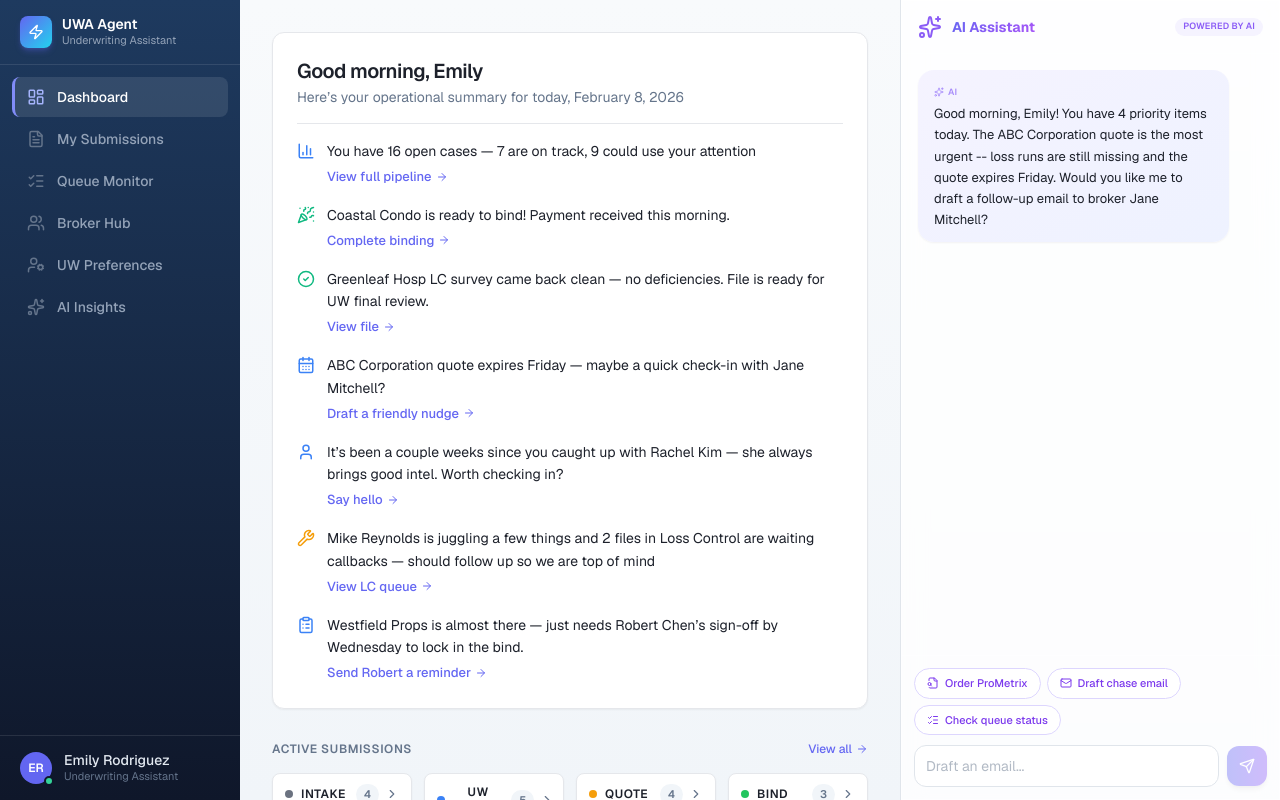
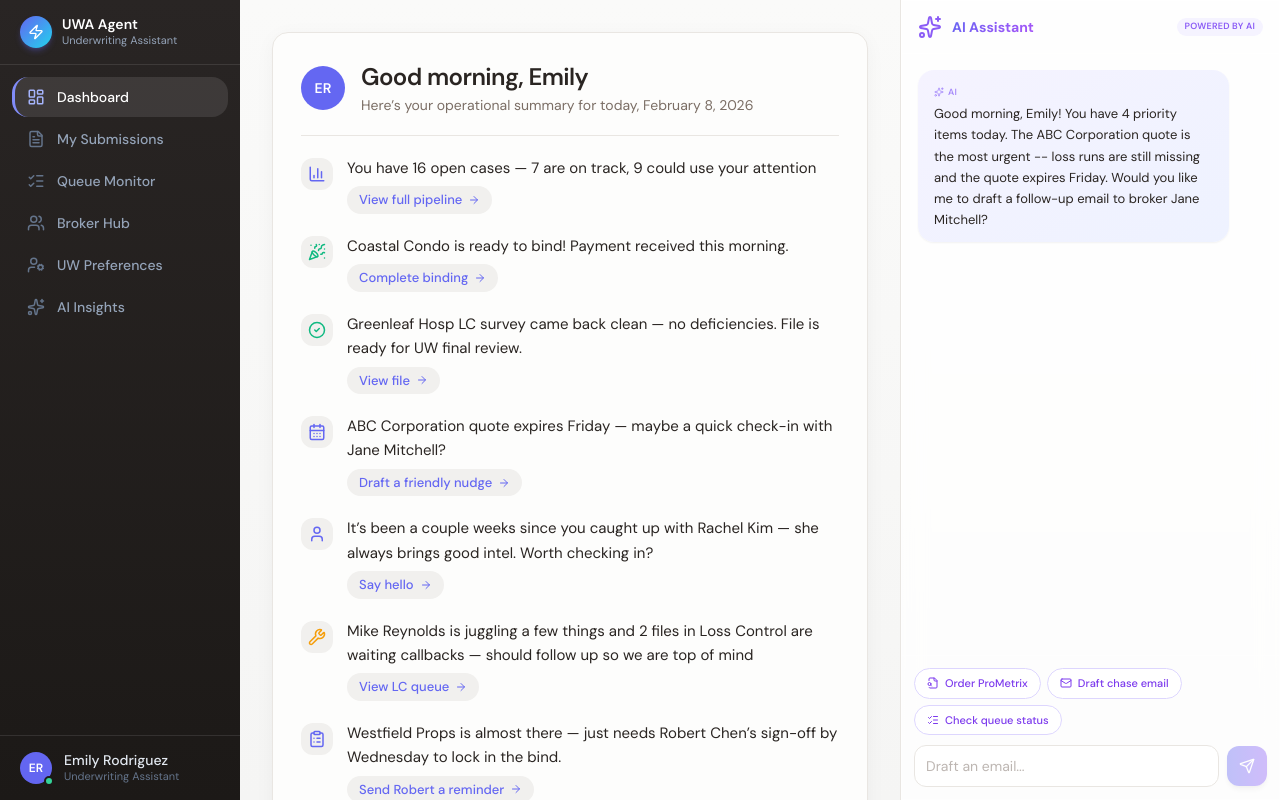
Before and after one commit to lavishlullaby/Underwriters-Assistant, a Next.js app: page / in a window 1280 px wide. Built offline with nearby package versions, Linux system fonts and the light colour scheme.

Commit message:
feat: apply comprehensive warm UX redesign across app
Shift color palette, increase radius, update fonts, redesign sidebar, morning briefing, and active submissions

```diff
--- a/app/globals.css
+++ b/app/globals.css
@@ -4,38 +4,38 @@
 
 @layer base {
   :root {
-    --background: 210 20% 98%;
-    --foreground: 220 20% 14%;
-    --card: 0 0% 100%;
-    --card-foreground: 220 20% 14%;
-    --popover: 0 0% 100%;
-    --popover-foreground: 220 20% 14%;
+    --background: 40 20% 98%;
+    --foreground: 24 10% 15%;
+    --card: 40 33% 99%;
+    --card-foreground: 24 10% 15%;
+    --popover: 40 33% 99%;
+    --popover-foreground: 24 10% 15%;
     --primary: 239 84% 67%;
     --primary-foreground: 0 0% 100%;
     --secondary: 263 70% 50%;
     --secondary-foreground: 0 0% 100%;
-    --muted: 210 14% 95%;
-    --muted-foreground: 215 16% 47%;
-    --accent: 199 89% 48%;
+    --muted: 30 10% 94%;
+    --muted-foreground: 25 10% 44%;
+    --accent: 168 76% 36%;
     --accent-foreground: 0 0% 100%;
     --destructive: 0 72% 51%;
     --destructive-foreground: 0 0% 100%;
-    --border: 214 20% 90%;
-    --input: 214 20% 90%;
+    --border: 30 12% 90%;
+    --input: 30 12% 90%;
     --ring: 239 84% 67%;
-    --radius: 0.5rem;
+    --radius: 1rem;
 
     --chart-1: 239 84% 67%;
-    --chart-2: 142 60% 40%;
+    --chart-2: 160 60% 40%;
     --chart-3: 38 92% 50%;
     --chart-4: 0 72% 51%;
     --chart-5: 263 70% 50%;
 
-    --sidebar-bg-from: 213 44% 24%;
-    --sidebar-bg-to: 222 47% 11%;
-    --sidebar-foreground: 210 40% 96%;
-    --sidebar-muted: 215 20% 65%;
-    --sidebar-border: 215 25% 27%;
+    --sidebar-bg-from: 20 14% 20%;
+    --sidebar-bg-to: 20 14% 10%;
+    --sidebar-foreground: 30 20% 96%;
+    --sidebar-muted: 25 10% 60%;
+    --sidebar-border: 25 12% 24%;
     --sidebar-active: 0 0% 100% / 0.1;
     --sidebar-accent: 239 84% 67%;
 
@@ -45,7 +45,7 @@
     --ai-gradient-via: 263 70% 50%;
     --ai-gradient-to: 292 84% 61%;
 
-    --status-green: 142 71% 45%;
+    --status-green: 160 60% 45%;
     --status-yellow: 38 92% 50%;
     --status-red: 0 84% 60%;
   }
@@ -57,7 +57,7 @@
   }
   body {
     @apply bg-background text-foreground;
-    background: linear-gradient(180deg, #f8fafc 0%, #f1f5f9 100%);
+    background: linear-gradient(180deg, #FAFAF9 0%, #F5F5F4 100%);
     min-height: 100vh;
   }
 }
--- a/app/layout.tsx
+++ b/app/layout.tsx
@@ -1,16 +1,17 @@
 import type { Metadata } from "next"
-import { Geist, Geist_Mono } from "next/font/google"
+import { DM_Sans, DM_Mono } from "next/font/google"
 import "./globals.css"
 import { AppSidebar } from "@/components/app-sidebar"
 
-const geistSans = Geist({
+const dmSans = DM_Sans({
   subsets: ["latin"],
-  variable: "--font-geist-sans",
+  variable: "--font-dm-sans",
 })
 
-const geistMono = Geist_Mono({
+const dmMono = DM_Mono({
   subsets: ["latin"],
-  variable: "--font-geist-mono",
+  weight: ["400", "500"],
+  variable: "--font-dm-mono",
 })
 
 export const metadata: Metadata = {
@@ -27,7 +28,7 @@ export default function RootLayout({
   return (
     <html lang="en">
       <body
-        className={`${geistSans.variable} ${geistMono.variable} font-sans antialiased`}
+        className={`${dmSans.variable} ${dmMono.variable} font-sans antialiased`}
       >
         <div className="flex h-screen overflow-hidden">
           <AppSidebar />
--- a/components/app-sidebar.tsx
+++ b/components/app-sidebar.tsx
@@ -31,7 +31,7 @@ export function AppSidebar() {
     <aside
       className="flex h-screen w-60 shrink-0 flex-col"
       style={{
-        background: "linear-gradient(180deg, #1e3a5f 0%, #0f172a 100%)",
+        background: "linear-gradient(180deg, #292524 0%, #1c1917 100%)",
       }}
     >
       {/* Logo */}
@@ -86,7 +86,7 @@ export function AppSidebar() {
             <div className="flex h-8 w-8 items-center justify-center rounded-full bg-indigo-500 text-xs font-semibold text-white">
               ER
             </div>
-            <span className="absolute -bottom-0.5 -right-0.5 h-2.5 w-2.5 rounded-full border-2 border-[#0f172a] bg-emerald-400" />
+            <span className="absolute -bottom-0.5 -right-0.5 h-2.5 w-2.5 rounded-full border-2 border-[#1c1917] bg-emerald-400" />
           </div>
           <div className="flex flex-1 flex-col">
             <span className="text-sm font-medium text-slate-200 leading-tight">
--- a/components/dashboard/active-submissions.tsx
+++ b/components/dashboard/active-submissions.tsx
@@ -12,30 +12,68 @@ const stageOrder: SubmissionStage[] = ["intake", "uw-review", "quote", "bind"]
 
 const stageConfig: Record<
   SubmissionStage,
-  { label: string; dotColor: string }
+  { label: string; dotColor: string; tint: string; tintBorder: string }
 > = {
-  intake: { label: "Intake", dotColor: "bg-[#6B7280]" },
-  "uw-review": { label: "UW Review", dotColor: "bg-[#3B82F6]" },
-  quote: { label: "Quote", dotColor: "bg-[#F59E0B]" },
-  bind: { label: "Bind", dotColor: "bg-[#22C55E]" },
+  intake: {
+    label: "Intake",
+    dotColor: "bg-[#78716C]",
+    tint: "bg-stone-50",
+    tintBorder: "border-stone-200",
+  },
+  "uw-review": {
+    label: "UW Review",
+    dotColor: "bg-primary",
+    tint: "bg-indigo-50/60",
+    tintBorder: "border-indigo-200/60",
+  },
+  quote: {
+    label: "Quote",
+    dotColor: "bg-amber-500",
+    tint: "bg-amber-50/60",
+    tintBorder: "border-amber-200/60",
+  },
+  bind: {
+    label: "Bind",
+    dotColor: "bg-emerald-500",
+    tint: "bg-emerald-50/60",
+    tintBorder: "border-emerald-200/60",
+  },
 }
 
 /* ── Badge styles ────────────────────────────────────────────────── */
 
-const badgeStyles: Record<RiskStatus, { bg: string; text: string; dot: string; label: string }> = {
-  green: { bg: "bg-[#DCFCE7]", text: "text-[#166534]", dot: "bg-[#22C55E]", label: "On Track" },
-  yellow: { bg: "bg-[#FEF3C7]", text: "text-[#92400E]", dot: "bg-[#F59E0B]", label: "Attention" },
-  red: { bg: "bg-[#FEE2E2]", text: "text-[#991B1B]", dot: "bg-[#EF4444]", label: "At Risk" },
+const badgeStyles: Record<
+  RiskStatus,
+  { bg: string; text: string; dot: string; label: string }
+> = {
+  green: {
+    bg: "bg-emerald-50",
+    text: "text-emerald-700",
+    dot: "bg-emerald-500",
+    label: "On Track",
+  },
+  yellow: {
+    bg: "bg-amber-50",
+    text: "text-amber-700",
+    dot: "bg-amber-500",
+    label: "Attention",
+  },
+  red: {
+    bg: "bg-red-50",
+    text: "text-red-700",
+    dot: "bg-red-500",
+    label: "At Risk",
+  },
 }
 
 /* ── Broker colors ───────────────────────────────────────────────── */
 
 const brokerColors: Record<string, string> = {
-  "Tom Bradley": "bg-[#3B82F6]",
-  "Sarah Kim": "bg-[#F59E0B]",
-  "Jane Mitchell": "bg-[#8B5CF6]",
-  "David Park": "bg-[#10B981]",
-  "Rachel Kim": "bg-[#EC4899]",
+  "Tom Bradley": "bg-primary",
+  "Sarah Kim": "bg-amber-500",
+  "Jane Mitchell": "bg-violet-500",
+  "David Park": "bg-emerald-500",
+  "Rachel Kim": "bg-pink-500",
 }
 
 function initials(name: string) {
@@ -48,9 +86,9 @@ function initials(name: string) {
 }
 
 function timeColor(days: number) {
-  if (days >= 8) return "text-[#DC2626]"
-  if (days >= 4) return "text-[#D97706]"
-  return "text-[#64748B]"
+  if (days >= 8) return "text-red-500"
+  if (days >= 4) return "text-amber-600"
+  return "text-muted-foreground"
 }
 
 /* ── Component ───────────────────────────────────────────────────── */
@@ -71,7 +109,7 @@ export function ActiveSubmissions() {
         </h2>
         <Link
           href="/submissions"
-          className="inline-flex items-center gap-1 text-xs font-medium text-primary transition-colors hover:text-primary/80"
+          className="inline-flex items-center gap-1.5 rounded-full bg-muted px-3 py-1 text-xs font-medium text-primary transition-colors hover:bg-primary/10"
         >
           View all <ArrowRight className="h-3 w-3" />
         </Link>
@@ -90,22 +128,27 @@ export function ActiveSubmissions() {
               <button
                 onClick={() => toggle(stage)}
                 className={cn(
-                  "flex items-center gap-2 rounded-lg border border-[#E5E7EB] bg-white px-3 py-2.5 shadow-sm transition-colors hover:bg-[#F8FAFC]",
+                  "flex items-center gap-2.5 rounded-2xl border border-border bg-card px-4 py-3 shadow-card-sm transition-all hover:shadow-warm",
                   isOpen && "rounded-b-none border-b-0"
                 )}
               >
-                <span className={cn("h-2 w-2 shrink-0 rounded-full", cfg.dotColor)} />
-                <span className="text-xs font-semibold uppercase tracking-wider text-foreground">
+                <span
+                  className={cn(
+                    "h-2.5 w-2.5 shrink-0 rounded-full",
+                    cfg.dotColor
+                  )}
+                />
+                <span className="text-sm font-semibold text-foreground">
                   {cfg.label}
                 </span>
-                <span className="ml-auto flex items-center gap-1.5">
-                  <span className="rounded-full bg-[#F1F5F9] px-2 py-0.5 text-[11px] font-semibold text-muted-foreground">
+                <span className="ml-auto flex items-center gap-2">
+                  <span className="rounded-full bg-muted px-2.5 py-0.5 text-xs font-semibold text-muted-foreground">
                     {items.length}
                   </span>
                   {isOpen ? (
-                    <ChevronDown className="h-3.5 w-3.5 text-muted-foreground" />
+                    <ChevronDown className="h-4 w-4 text-muted-foreground" />
                   ) : (
-                    <ChevronRight className="h-3.5 w-3.5 text-muted-foreground" />
+                    <ChevronRight className="h-4 w-4 text-muted-foreground" />
                   )}
                 </span>
               </button>
@@ -120,52 +163,62 @@ export function ActiveSubmissions() {
                 )}
               >
                 <div className="overflow-hidden">
-                  <div className="flex flex-col gap-2.5 rounded-b-lg border border-t-0 border-[#E5E7EB] bg-[#F8FAFC] p-2.5">
+                  <div
+                    className={cn(
+                      "flex flex-col gap-3 rounded-b-2xl border border-t-0 border-border p-3",
+                      cfg.tint
+                    )}
+                  >
                     {items.map((sub) => {
                       const badge = badgeStyles[sub.riskStatus]
                       return (
                         <Link
                           key={sub.id}
                           href={`/submissions/${sub.id}`}
-                          className="group flex flex-col gap-1.5 rounded-lg border border-[#E5E7EB] bg-white p-3 shadow-[0_1px_2px_rgba(0,0,0,0.04)] transition-shadow hover:shadow-md"
+                          className="group flex flex-col gap-2 rounded-xl border border-border bg-card p-3.5 shadow-card-sm transition-all hover:shadow-warm"
                         >
                           {/* Title + badge */}
-                          <div className="flex items-start justify-between gap-1.5">
+                          <div className="flex items-start justify-between gap-2">
                             <h4 className="text-[13px] font-semibold leading-tight text-foreground transition-colors group-hover:text-primary">
                               {sub.account}
                             </h4>
                             <span
                               className={cn(
-                                "inline-flex shrink-0 items-center gap-1 rounded-full px-1.5 py-0.5 text-[10px] font-semibold uppercase whitespace-nowrap",
+                                "inline-flex shrink-0 items-center gap-1 rounded-full px-2 py-0.5 text-[10px] font-semibold uppercase whitespace-nowrap",
                                 badge.bg,
                                 badge.text
                               )}
                             >
-                              <span className={cn("h-1 w-1 rounded-full", badge.dot)} />
+                              <span
+                                className={cn(
+                                  "h-1.5 w-1.5 rounded-full",
+                                  badge.dot
+                                )}
+                              />
                               {badge.label}
                             </span>
                           </div>
 
                           {/* Broker + time */}
-                          <div className="flex items-center gap-2 text-[12px] text-muted-foreground">
+                          <div className="flex items-center gap-2 text-xs text-muted-foreground">
                             <div
                               className={cn(
-                                "flex h-4 w-4 shrink-0 items-center justify-center rounded-full text-[8px] font-semibold text-white",
-                                brokerColors[sub.broker] ?? "bg-slate-500"
+                                "flex h-5 w-5 shrink-0 items-center justify-center rounded-full text-[9px] font-semibold text-white",
+                                brokerColors[sub.broker] ?? "bg-stone-500"
                               )}
                             >
                               {initials(sub.broker)}
                             </div>
                             <span className="truncate">{sub.broker}</span>
-                            <span className="text-[#D1D5DB]">|</span>
-                            <Clock className="h-3 w-3 shrink-0" />
+                            <span className="text-border">|</span>
+                            <Clock className="h-3.5 w-3.5 shrink-0" />
                             <span className={timeColor(sub.daysInStage)}>
                               {sub.daysInStage}d
                             </span>
                           </div>
 
                           {/* Next action */}
-                          <p className="text-[12px] leading-snug text-[#374151] line-clamp-2">
+                          <p className="text-xs leading-snug text-muted-foreground line-clamp-2">
                             {sub.nextAction}
                           </p>
                         </Link>
--- a/components/dashboard/morning-briefing.tsx
+++ b/components/dashboard/morning-briefing.tsx
@@ -25,7 +25,7 @@ const briefingItems: BriefingItem[] = [
   {
     id: "b1",
     icon: BarChart3,
-    iconColor: "text-blue-500",
+    iconColor: "text-primary",
     text: `You have ${totalOpen} open cases \u2014 ${onTrack} are on track, ${needsAttention} could use your attention`,
     actionLabel: "View full pipeline",
     actionHref: "/submissions",
@@ -49,7 +49,7 @@ const briefingItems: BriefingItem[] = [
   {
     id: "b4",
     icon: CalendarDays,
-    iconColor: "text-blue-500",
+    iconColor: "text-primary",
     text: "ABC Corporation quote expires Friday \u2014 maybe a quick check-in with Jane Mitchell?",
     actionLabel: "Draft a friendly nudge",
     actionHref: "/submissions/s3",
@@ -57,7 +57,7 @@ const briefingItems: BriefingItem[] = [
   {
     id: "b5",
     icon: User,
-    iconColor: "text-blue-500",
+    iconColor: "text-primary",
     text: "It\u2019s been a couple weeks since you caught up with Rachel Kim \u2014 she always brings good intel. Worth checking in?",
     actionLabel: "Say hello",
     actionHref: "/brokers",
@@ -73,7 +73,7 @@ const briefingItems: BriefingItem[] = [
   {
     id: "b7",
     icon: ClipboardList,
-    iconColor: "text-blue-500",
+    iconColor: "text-primary",
     text: "Westfield Props is almost there \u2014 just needs Robert Chen\u2019s sign-off by Wednesday to lock in the bind.",
     actionLabel: "Send Robert a reminder",
     actionHref: "/submissions/s4",
@@ -85,34 +85,41 @@ const briefingItems: BriefingItem[] = [
 export function MorningBriefing() {
   return (
     <section className="animate-fade-in-up">
-      <div className="rounded-xl border border-[#E5E7EB] bg-white p-6 shadow-sm">
-        {/* Header */}
-        <div className="mb-1">
-          <h2 className="text-xl font-semibold tracking-tight text-foreground">
-            Good morning, Emily
-          </h2>
-          <p className="mt-0.5 text-sm text-muted-foreground">
-            {"Here\u2019s your operational summary for today, February 8, 2026"}
-          </p>
+      <div className="rounded-2xl border border-border bg-card p-7 shadow-warm">
+        {/* Header with avatar */}
+        <div className="flex items-center gap-4 mb-1">
+          <div className="flex h-11 w-11 shrink-0 items-center justify-center rounded-full bg-primary text-sm font-semibold text-primary-foreground">
+            ER
+          </div>
+          <div>
+            <h2 className="text-2xl font-semibold tracking-tight text-foreground">
+              Good morning, Emily
+            </h2>
+            <p className="mt-0.5 text-sm text-muted-foreground">
+              {"Here\u2019s your operational summary for today, February 8, 2026"}
+            </p>
+          </div>
         </div>
 
         {/* Divider */}
-        <div className="my-4 h-px bg-[#E5E7EB]" />
+        <div className="my-5 h-px bg-border" />
 
         {/* Briefing items */}
-        <div className="flex flex-col gap-4">
+        <div className="flex flex-col gap-5">
           {briefingItems.map((item) => {
             const Icon = item.icon
             return (
-              <div key={item.id} className="flex gap-3">
-                <Icon className={`mt-0.5 h-[18px] w-[18px] shrink-0 ${item.iconColor}`} />
+              <div key={item.id} className="flex gap-3.5">
+                <div className="mt-0.5 flex h-8 w-8 shrink-0 items-center justify-center rounded-xl bg-muted">
+                  <Icon className={`h-[18px] w-[18px] ${item.iconColor}`} />
+                </div>
                 <div className="flex-1">
-                  <p className="text-[14px] leading-relaxed text-foreground">
+                  <p className="text-[15px] leading-relaxed text-foreground">
                     {item.text}
                   </p>
                   <Link
                     href={item.actionHref}
-                    className="group mt-1 inline-flex items-center gap-1 text-[13px] font-medium text-primary transition-colors hover:text-primary/80"
+                    className="group mt-1.5 inline-flex items-center gap-1.5 rounded-full bg-muted px-3 py-1 text-[13px] font-medium text-primary transition-colors hover:bg-primary/10"
                   >
                     {item.actionLabel}
                     <ArrowRight className="h-3 w-3 transition-transform duration-200 group-hover:translate-x-0.5" />
--- a/tailwind.config.ts
+++ b/tailwind.config.ts
@@ -67,13 +67,15 @@ const config: Config = {
         sm: "calc(var(--radius) - 4px)",
       },
       fontFamily: {
-        sans: ["var(--font-geist-sans)"],
-        mono: ["var(--font-geist-mono)"],
+        sans: ["var(--font-dm-sans)", "system-ui", "sans-serif"],
+        mono: ["var(--font-dm-mono)", "monospace"],
       },
       boxShadow: {
-        "card-sm": "0 1px 3px 0 rgba(0,0,0,0.06), 0 1px 2px -1px rgba(0,0,0,0.06)",
-        "card-md": "0 4px 6px -1px rgba(0,0,0,0.08), 0 2px 4px -2px rgba(0,0,0,0.06)",
-        "card-lg": "0 10px 15px -3px rgba(0,0,0,0.08), 0 4px 6px -4px rgba(0,0,0,0.06)",
+        "card-sm": "0 2px 8px rgba(0,0,0,0.03), 0 1px 2px rgba(0,0,0,0.02)",
+        "card-md": "0 4px 20px rgba(0,0,0,0.04), 0 2px 6px rgba(0,0,0,0.02)",
+        "card-lg": "0 8px 30px rgba(0,0,0,0.05), 0 4px 10px rgba(0,0,0,0.02)",
+        "warm": "0 4px 20px rgba(0,0,0,0.04), 0 2px 6px rgba(0,0,0,0.02)",
+        "warm-hover": "0 8px 30px rgba(0,0,0,0.06), 0 4px 10px rgba(0,0,0,0.03)",
         "urgent": "0 4px 12px rgba(239,68,68,0.15)",
         "warning": "0 4px 12px rgba(245,158,11,0.15)",
         "info": "0 4px 12px rgba(59,130,246,0.15)",
```
